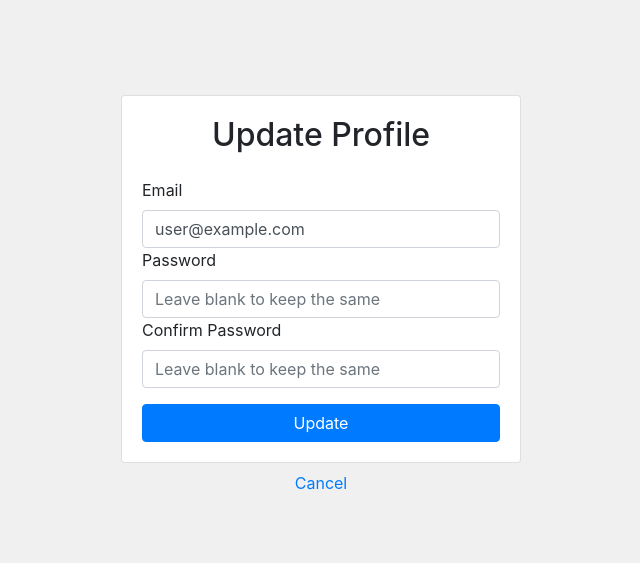
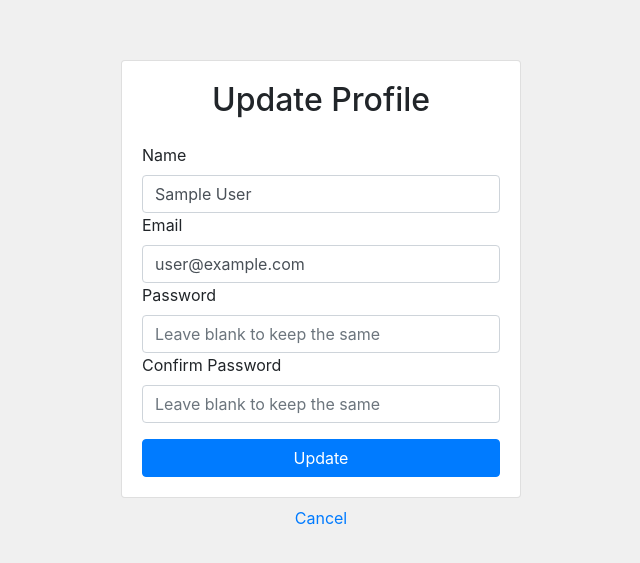
Before and after one commit to ethanalvizo/expense-tracker, a React (Create React App) app: page /profile in a window 1280 px wide. Shown: the part 105-668 px from the top of the page, without its empty margins (319-959 px from the left). Built offline with nearby package versions, Linux system fonts and the light colour scheme; no server answers; sample sign-in values are in the browser's storage.

Commit message:
Added update display name functionality

```diff
--- a/src/components/Dashboard/TopBar.js
+++ b/src/components/Dashboard/TopBar.js
@@ -26,9 +26,12 @@ const TopBar = () => {
   return (
     <Navbar fixed="top" bg="light" variant="light" className="w-100">
       <Navbar.Brand href="/"><i class="fas fa-money-bill-wave"></i>Expense Tracker</Navbar.Brand>
-      <Nav className="mr-auto">
+      <Nav className={currentUser.displayName ? "" : 'mr-auto'}>
         <Link to="profile" className="text-dark">Profile</Link>
       </Nav>
+      {currentUser.displayName && <Nav className="mx-auto">
+        Hi, {currentUser.displayName}
+      </Nav>}
       <Nav>
         <Nav.Link onClick={handleLogout} >Logout</Nav.Link>
       </Nav>
--- a/src/components/Profile.js
+++ b/src/components/Profile.js
@@ -4,10 +4,11 @@ import { useAuth } from '../contexts/AuthContext';
 import { Link, useHistory } from 'react-router-dom';
 
 export default function Profile() {
+    const nameRef = useRef();
     const emailRef = useRef();
     const passwordRef = useRef();
     const passwordConfirmRef = useRef();
-    const { currentUser, updatePassword, updateEmail } = useAuth();
+    const { currentUser, updatePassword, updateEmail, updateDisplayName } = useAuth();
     const [error, setError] = useState('');
     const [loading, setLoading] = useState(false);
     const history = useHistory()
@@ -22,6 +23,9 @@ export default function Profile() {
         const promises = []
         setLoading(true)
         setError("")
+        if(nameRef.current.value !== currentUser.displayName) {
+            promises.push(updateDisplayName(nameRef.current.value))
+        }
         if(emailRef.current.value !== currentUser.email) {
             promises.push(updateEmail(emailRef.current.value))
         }
@@ -47,6 +51,8 @@ export default function Profile() {
                 {error && <Alert variant="danger">{error}</Alert>}
                 <Form onSubmit={handleSubmit}>
                     <Form.Group id="email">
+                        <Form.Label>Name</Form.Label>
+                        <Form.Control type="text" ref={nameRef} required defaultValue={currentUser.displayName} placeholder={currentUser.displayName ? currentUser.displayName : 'Enter first name...'}/>
                         <Form.Label>Email</Form.Label>
                         <Form.Control type="email" ref={emailRef} required defaultValue={currentUser.email}/>
                         <Form.Label>Password</Form.Label>
--- a/src/contexts/AuthContext.js
+++ b/src/contexts/AuthContext.js
@@ -35,6 +35,12 @@ export function AuthProvider({ children }) {
     return currentUser.updatePassword(password)
   }
 
+  function updateDisplayName(name) {
+    return currentUser.updateProfile({
+      displayName: name,
+    })
+  }
+
   useEffect(() => {
     const unsubscribe = auth.onAuthStateChanged(user => {
       setCurrentUser(user)
@@ -51,7 +57,8 @@ export function AuthProvider({ children }) {
     logout,
     resetPassword,
     updateEmail,
-    updatePassword
+    updatePassword,
+    updateDisplayName
   }
 
   return (
```
